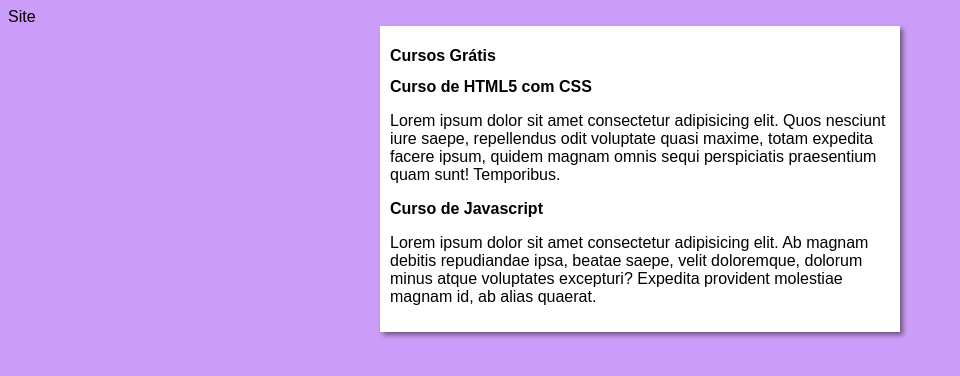
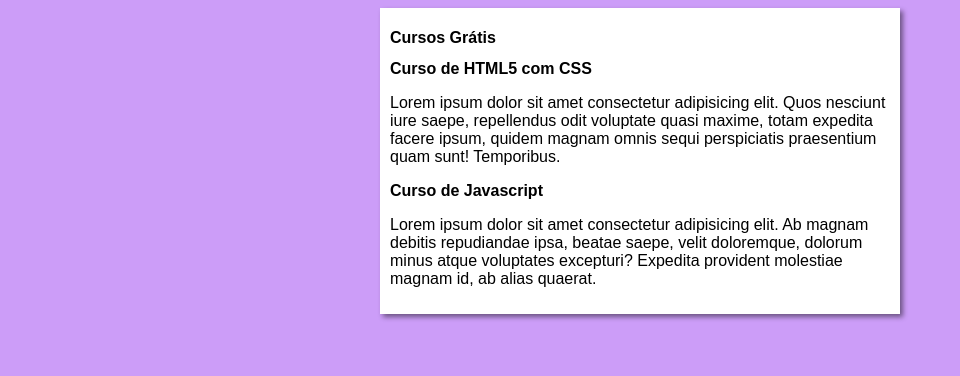
Before and after one commit to AbigailVitoria/projeto-site, a plain HTML site: page index.html in a window 1280 px wide. Shown: the whole page, without its empty margins (0-960 px from the left). Drawn offline with Linux system fonts and the light colour scheme.

Commit message:
alterei um error

```diff
--- a/index.html
+++ b/index.html
@@ -4,7 +4,7 @@
     <meta charset="UTF-8">
     <meta http-equiv="X-UA-Compatible" content="IE=edge">
     <meta name="viewport" content="width=device-width, initial-scale=1.0">
-    <link rel="stylesheet" href="estilos/style.css"
+    <link rel="stylesheet" href="estilos/style.css">
     <title>Site</title>
 </head>
 <body>
```
